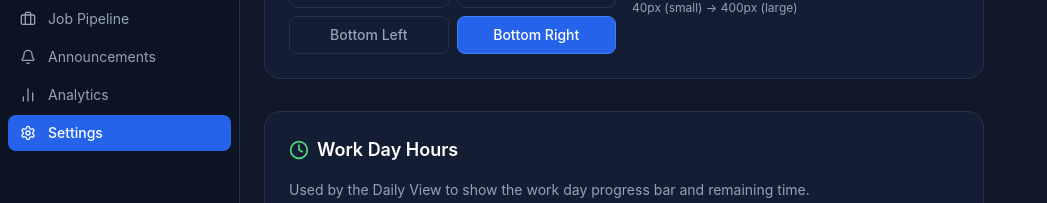
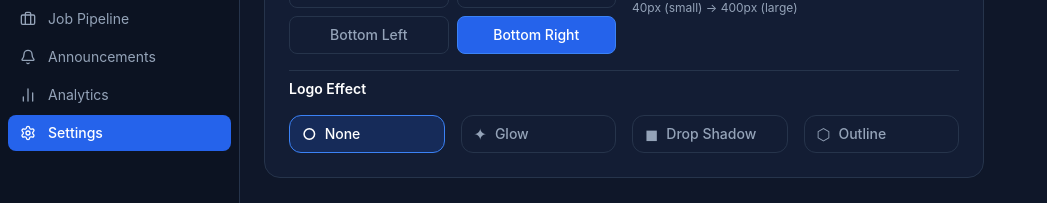
Before and after one commit to neilyboy/pisignage-pro, a Next.js app: page /admin/settings in a window 1280 px wide. Shown: the part 329-532 px from the top of the page, without its empty margins (0-1047 px from the left). Built offline with nearby package versions, Linux system fonts and the light colour scheme; no server answers; the database is empty.

Commit message:
feat: add logo glow/shadow/outline effects to brand settings (CSS drop-shadow, shared lib/logoEffect.ts)

```diff
--- a/app/admin/settings/page.tsx
+++ b/app/admin/settings/page.tsx
@@ -3,6 +3,7 @@ import { useState, useEffect, useRef } from 'react';
 import { Copy, Check, Terminal, Download, Upload, Image as ImageIcon, Clock, Save, Monitor, RefreshCw, Wifi, WifiOff, Activity, Settings2, ChevronDown, ChevronRight, Palette, CloudSun } from 'lucide-react';
 import type { Device } from '@/lib/types';
 import { THEMES, type DayTheme } from '@/lib/themes';
+import { buildLogoFilter } from '@/lib/logoEffect';
 
 export default function SettingsPage() {
   const [copied, setCopied] = useState<string | null>(null);
@@ -12,6 +13,9 @@ export default function SettingsPage() {
   const [brandLogoUrl, setBrandLogoUrl] = useState('');
   const [brandPosition, setBrandPosition] = useState('bottom-right');
   const [brandSize, setBrandSize] = useState('120');
+  const [brandEffect, setBrandEffect] = useState('none');
+  const [brandEffectColor, setBrandEffectColor] = useState('#3b82f6');
+  const [brandEffectIntensity, setBrandEffectIntensity] = useState('12');
   const [workStart, setWorkStart] = useState('08:00');
   const [workEnd, setWorkEnd] = useState('17:00');
   const [activeThemeId, setActiveThemeId] = useState('midnight');
@@ -79,6 +83,9 @@ export default function SettingsPage() {
           brand_logo_url: brandLogoUrl,
           brand_position: brandPosition,
           brand_size: brandSize,
+          brand_effect: brandEffect,
+          brand_effect_color: brandEffectColor,
+          brand_effect_intensity: brandEffectIntensity,
           work_start: workStart,
           work_end: workEnd,
           display_theme: activeThemeId,
@@ -101,6 +108,9 @@ export default function SettingsPage() {
       setBrandLogoUrl(s.brand_logo_url ?? '');
       setBrandPosition(s.brand_position ?? 'bottom-right');
       setBrandSize(s.brand_size ?? '120');
+      setBrandEffect(s.brand_effect ?? 'none');
+      setBrandEffectColor(s.brand_effect_color ?? '#3b82f6');
+      setBrandEffectIntensity(s.brand_effect_intensity ?? '12');
       setWorkStart(s.work_start ?? '08:00');
       setWorkEnd(s.work_end ?? '17:00');
       setActiveThemeId(s.display_theme ?? 'midnight');
@@ -124,6 +134,9 @@ export default function SettingsPage() {
         brand_logo_url: brandLogoUrl,
         brand_position: brandPosition,
         brand_size: brandSize,
+        brand_effect: brandEffect,
+        brand_effect_color: brandEffectColor,
+        brand_effect_intensity: brandEffectIntensity,
         work_start: workStart,
         work_end: workEnd,
         display_theme: activeThemeId,
@@ -340,7 +353,60 @@ sudo reboot`;
                 <div className="absolute inset-0 flex items-center justify-center text-xs text-gray-700">Screen Preview</div>
                 <div className={`absolute p-2 ${brandPosition === 'top-left' ? 'top-0 left-0' : brandPosition === 'top-right' ? 'top-0 right-0' : brandPosition === 'bottom-left' ? 'bottom-0 left-0' : 'bottom-0 right-0'}`}>
                   {/* eslint-disable-next-line @next/next/no-img-element */}
-                  <img src={brandLogoUrl} alt="preview" style={{ width: `${Math.round(Number(brandSize) / 8)}px`, objectFit: 'contain' }} />
+                  <img src={brandLogoUrl} alt="preview"
+                    style={{
+                      width: `${Math.round(Number(brandSize) / 8)}px`,
+                      objectFit: 'contain',
+                      filter: buildLogoFilter(brandEffect, brandEffectColor, Number(brandEffectIntensity)),
+                    }} />
+                </div>
+              </div>
+            )}
+          </div>
+
+          {/* Logo Effect */}
+          <div className="col-span-2 space-y-4 pt-2 border-t border-[hsl(var(--border))]">
+            <div className="text-sm font-semibold text-white">Logo Effect</div>
+            <div className="grid grid-cols-2 gap-4 sm:grid-cols-4">
+              {[
+                { value: 'none',       label: 'None',        icon: '○' },
+                { value: 'glow',       label: 'Glow',        icon: '✦' },
+                { value: 'shadow',     label: 'Drop Shadow', icon: '◼' },
+                { value: 'outline',    label: 'Outline',     icon: '⬡' },
+              ].map(opt => (
+                <button key={opt.value} onClick={() => setBrandEffect(opt.value)}
+                  className={`flex items-center gap-2 py-2 px-3 rounded-xl text-sm font-medium border transition-all ${
+                    brandEffect === opt.value
+                      ? 'border-blue-500 bg-blue-600/20 text-white'
+                      : 'border-[hsl(var(--border))] text-[hsl(var(--muted-foreground))] hover:text-white hover:border-white/30'
+                  }`}>
+                  <span className="text-base leading-none">{opt.icon}</span>
+                  {opt.label}
+                </button>
+              ))}
+            </div>
+
+            {brandEffect !== 'none' && (
+              <div className="grid grid-cols-2 gap-4 items-end">
+                <div className="space-y-1.5">
+                  <label className="text-sm text-[hsl(var(--muted-foreground))]">Effect Color</label>
+                  <div className="flex items-center gap-2">
+                    <input type="color" value={brandEffectColor}
+                      onChange={e => setBrandEffectColor(e.target.value)}
+                      className="w-9 h-9 rounded-lg cursor-pointer border border-[hsl(var(--border))] bg-transparent p-0.5" />
+                    <input type="text" value={brandEffectColor}
+                      onChange={e => setBrandEffectColor(e.target.value)}
+                      className="flex-1 bg-[hsl(var(--input))] border border-[hsl(var(--border))] text-white text-sm px-3 py-2 rounded-lg outline-none focus:border-blue-500 font-mono" />
+                  </div>
+                </div>
+                <div className="space-y-1.5">
+                  <label className="text-sm text-[hsl(var(--muted-foreground))]">
+                    Intensity: <span className="text-white font-bold">{brandEffectIntensity}</span>
+                  </label>
+                  <input type="range" min="1" max="40" step="1" value={brandEffectIntensity}
+                    onChange={e => setBrandEffectIntensity(e.target.value)}
+                    className="w-full accent-blue-500" />
+                  <div className="text-xs text-[hsl(var(--muted-foreground))]">1 (subtle) → 40 (intense)</div>
                 </div>
               </div>
             )}
--- a/app/display/[deviceId]/page.tsx
+++ b/app/display/[deviceId]/page.tsx
@@ -7,12 +7,16 @@ import DayWidget from '@/components/DayWidget';
 import WeatherWidget from '@/components/WeatherWidget';
 import WeekGlanceWidget from '@/components/WeekGlanceWidget';
 import JobPipelineWidget from '@/components/JobPipelineWidget';
+import { buildLogoFilter } from '@/lib/logoEffect';
 
 interface BrandSettings {
   brand_enabled: string;
   brand_logo_url: string;
   brand_position: string;
   brand_size: string;
+  brand_effect: string;
+  brand_effect_color: string;
+  brand_effect_intensity: string;
 }
 
 interface PlaylistItem {
@@ -234,7 +238,15 @@ export default function DisplayPage() {
           <img
             src={brand.brand_logo_url}
             alt="logo"
-            style={{ width: `${brand.brand_size ?? 120}px`, objectFit: 'contain' }}
+            style={{
+              width: `${brand.brand_size ?? 120}px`,
+              objectFit: 'contain',
+              filter: buildLogoFilter(
+                brand.brand_effect ?? 'none',
+                brand.brand_effect_color ?? '#3b82f6',
+                Number(brand.brand_effect_intensity ?? 12),
+              ),
+            }}
           />
         </div>
       )}
--- /dev/null
+++ b/lib/logoEffect.ts
@@ -0,0 +1,24 @@
+export function buildLogoFilter(effect: string, color: string, intensity: number): string {
+  if (!effect || effect === 'none' || !color) return 'none';
+  const px = Math.max(1, intensity);
+  if (effect === 'glow') {
+    return [
+      `drop-shadow(0 0 ${px}px ${color})`,
+      `drop-shadow(0 0 ${Math.round(px * 1.8)}px ${color})`,
+      `drop-shadow(0 0 ${Math.round(px * 3)}px ${color}80)`,
+    ].join(' ');
+  }
+  if (effect === 'shadow') {
+    return `drop-shadow(${Math.round(px * 0.3)}px ${Math.round(px * 0.5)}px ${Math.round(px * 0.6)}px ${color}cc)`;
+  }
+  if (effect === 'outline') {
+    const s = Math.max(1, Math.round(px * 0.4));
+    return [
+      `drop-shadow(${s}px 0 0 ${color})`,
+      `drop-shadow(-${s}px 0 0 ${color})`,
+      `drop-shadow(0 ${s}px 0 ${color})`,
+      `drop-shadow(0 -${s}px 0 ${color})`,
+    ].join(' ');
+  }
+  return 'none';
+}
```
